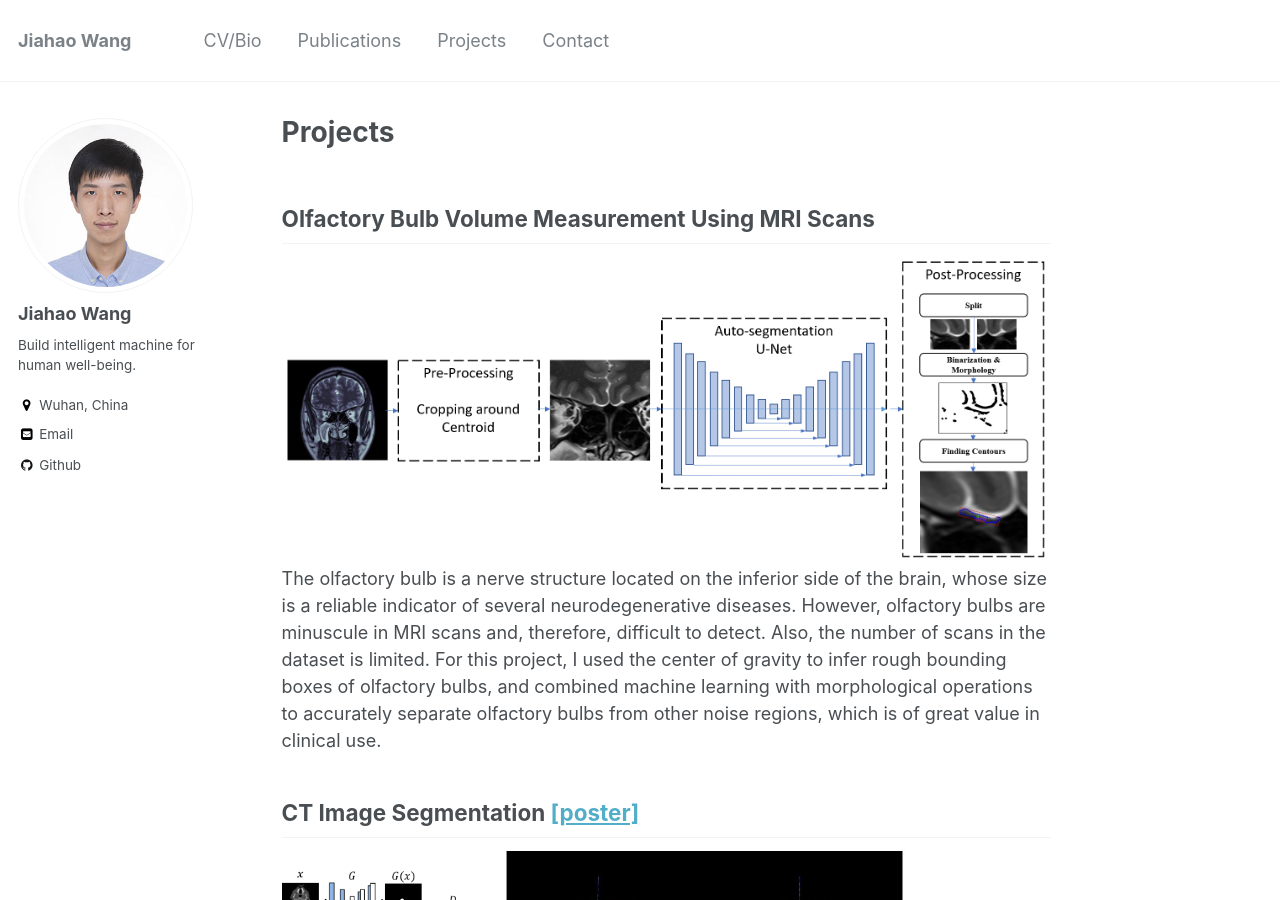
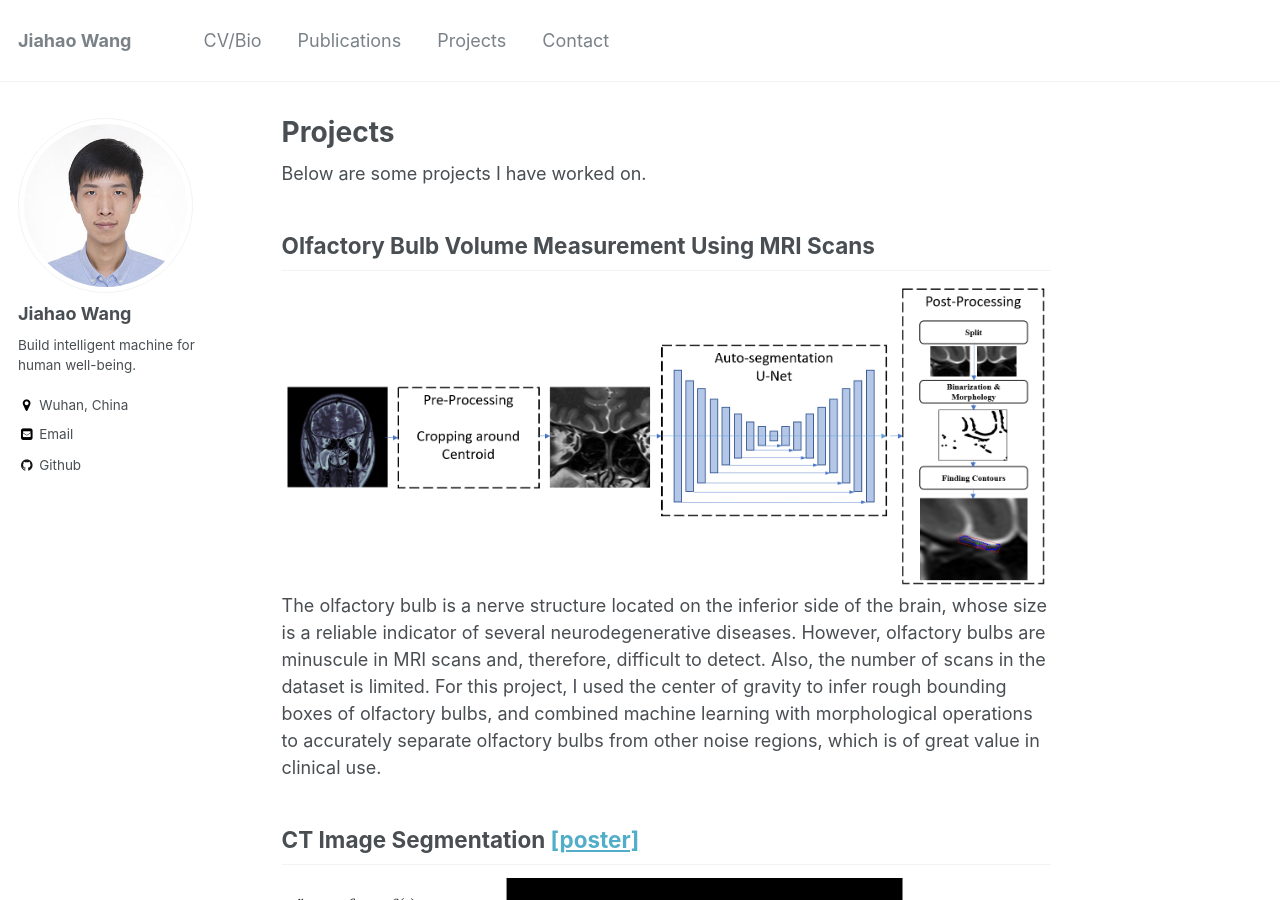
Before and after one commit to JiahaoPlus/JiahaoPlus.github.io, a Jekyll site: the page built from _pages/projects.md, in a window 1280 px wide and 900 px high. Built offline with Jekyll 4.4.1, drawn with Linux system fonts in a browser that asks for light colours.

Commit message:
update 'projects'

```diff
--- a/_pages/projects.md
+++ b/_pages/projects.md
@@ -4,6 +4,7 @@ title: "Projects"
 permalink: /projects/
 author_profile: true
 ---
+Below are some projects I have worked on.
 ## Olfactory Bulb Volume Measurement Using MRI Scans
 <img width="800" height="322" src="https://JiahaoPlus.github.io/images/OB.png"/><br>
 The olfactory bulb is a nerve structure located on the inferior side of the brain, whose size is a reliable indicator of several neurodegenerative diseases. However, olfactory bulbs are minuscule in MRI scans and, therefore, difficult to detect. Also, the number of scans in the dataset is limited. For this project, I used the center of gravity to infer rough bounding boxes of olfactory bulbs, and combined machine learning with morphological operations to accurately separate olfactory bulbs from other noise regions, which is of great value in clinical use.
```
